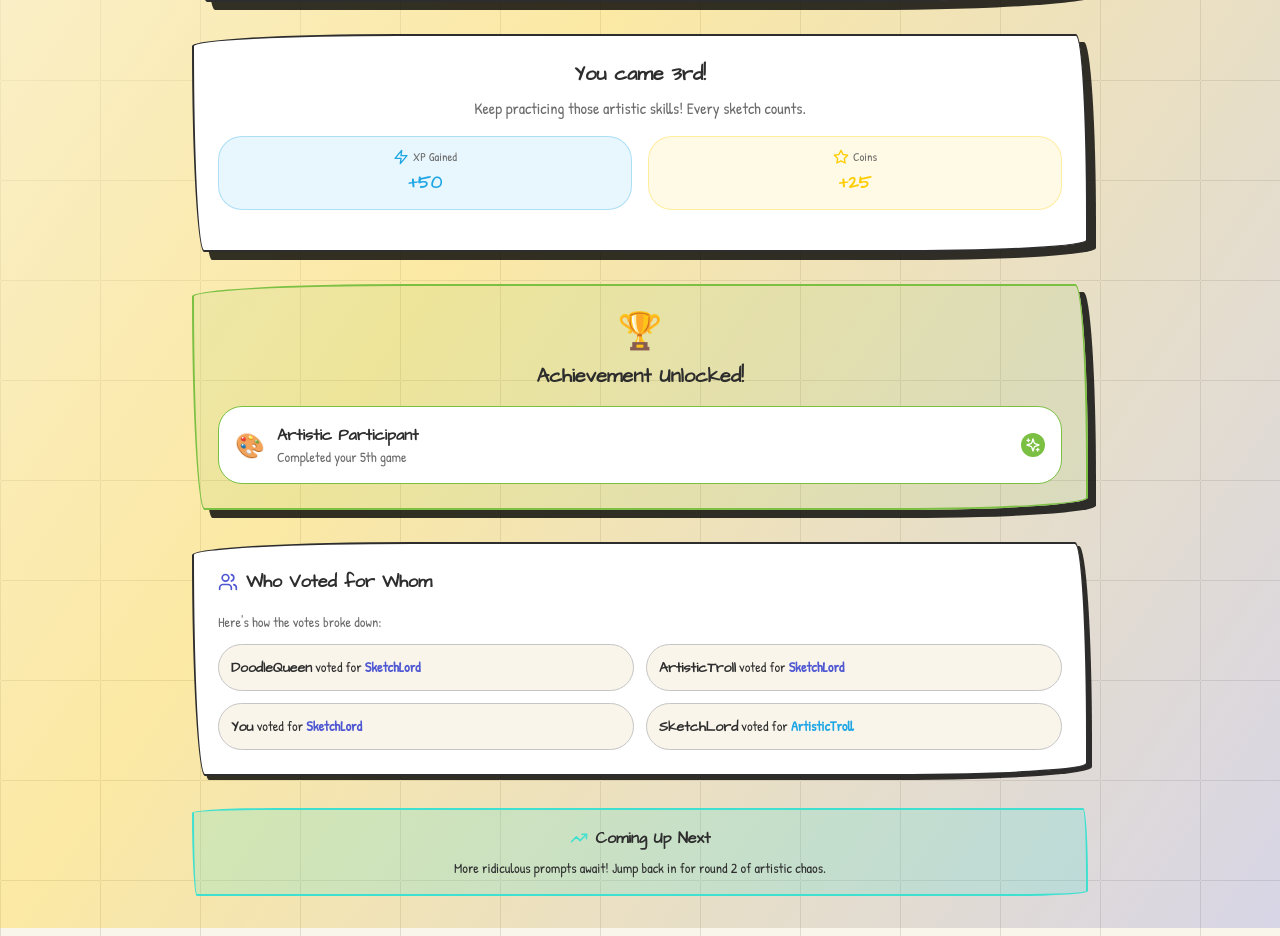
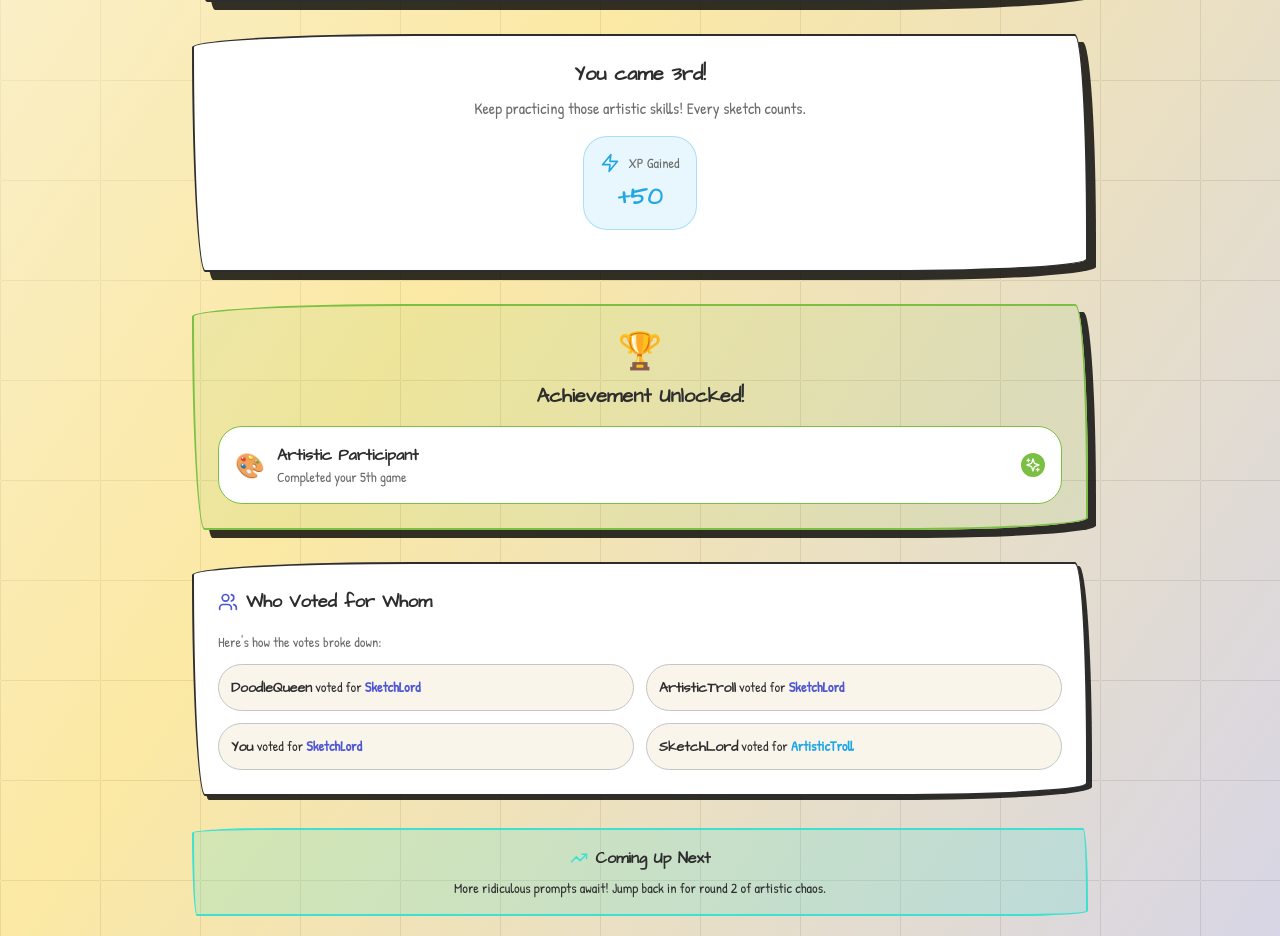
Before and after one commit to ruark-xyz/sketchyAF-app, a React (Vite) app: page /uiux/results in a window 1280 px wide. Shown: the part 1120-2056 px from the top of the page. Built offline with nearby package versions, Linux system fonts and the light colour scheme.

Commit message:
Updated ResultsScreen.tsx

```diff
--- a/src/pages/uiux/ResultsScreen.tsx
+++ b/src/pages/uiux/ResultsScreen.tsx
@@ -386,25 +386,15 @@ const ResultsScreen: React.FC = () => {
                   </div>
                 )}
 
-                {/* Rewards */}
-                <div className="grid grid-cols-2 gap-4 mb-4">
-                  <div className="bg-secondary/10 p-3 rounded-lg border border-secondary/30">
-                    <div className="flex items-center justify-center mb-1">
-                      <Zap size={16} className="text-secondary mr-1" />
-                      <span className="text-xs text-medium-gray">XP Gained</span>
+                {/* Rewards - Only showing XP now */}
+                <div className="flex justify-center mb-4">
+                  <div className="bg-secondary/10 p-4 rounded-lg border border-secondary/30 max-w-xs">
+                    <div className="flex items-center justify-center mb-2">
+                      <Zap size={20} className="text-secondary mr-2" />
+                      <span className="text-sm text-medium-gray">XP Gained</span>
                     </div>
-                    <p className="font-heading font-bold text-lg text-secondary">
+                    <p className="font-heading font-bold text-2xl text-secondary">
                       +{RESULTS_DATA.currentPlayer.earnedXP}
-                    </p>
-                  </div>
-
-                  <div className="bg-accent/10 p-3 rounded-lg border border-accent/30">
-                    <div className="flex items-center justify-center mb-1">
-                      <Star size={16} className="text-accent mr-1" />
-                      <span className="text-xs text-medium-gray">Coins</span>
-                    </div>
-                    <p className="font-heading font-bold text-lg text-accent">
-                      +{RESULTS_DATA.currentPlayer.earnedCoins}
                     </p>
                   </div>
                 </div>
@@ -414,7 +404,7 @@ const ResultsScreen: React.FC = () => {
                     <div className="flex items-center justify-center">
                       <Trophy size={18} className="text-primary mr-2" />
                       <span className="font-heading font-semibold text-primary">
-                        Winner Bonus: +50 XP, +25 Coins!
+                        Winner Bonus: +50 XP!
                       </span>
                     </div>
                   </div>
```
